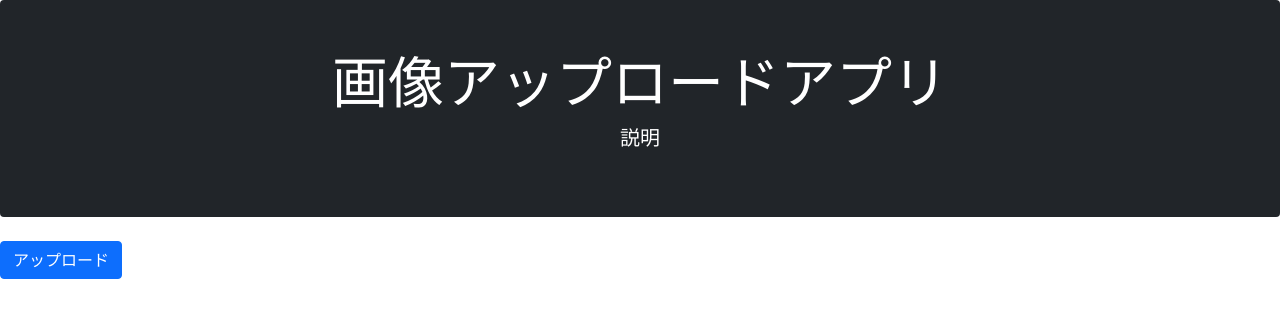
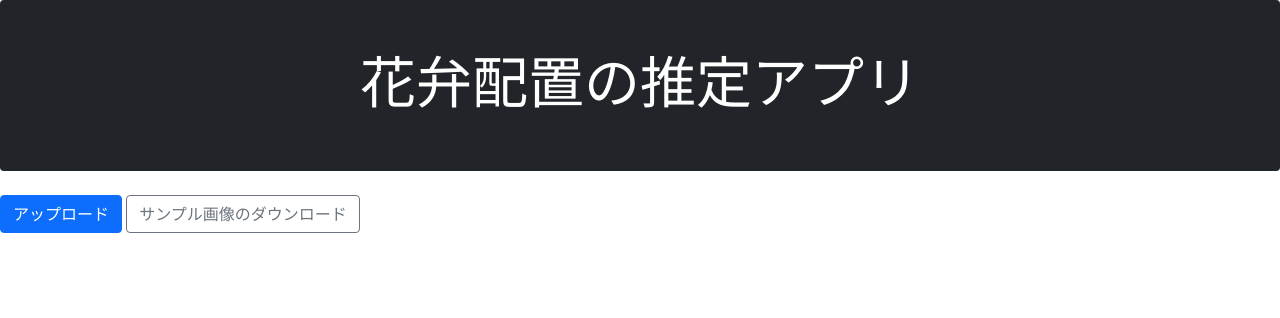
Before and after one commit to t-nakatani/flw_app, a Django app: page /home in a window 1280 px wide. Shown: the top 318 px of the page. Run offline with Django 4.2, Linux system fonts and the light colour scheme; parts of the project's set-up code (start-up, migrations or seed data) failed here and were passed over.

Commit message:
Update home header/Add sample_img url (#20)

```diff
--- a/templates/home.html
+++ b/templates/home.html
@@ -7,11 +7,13 @@
 </div>
 {% endfor %}
 <div class="text-white text-center bg-dark p-3 p-sm-5 mb-4 rounded">
-    <h1 class="display-4">画像アップロードアプリ</h1>
-    <p class="lead">説明</p>
+    <h1 class="display-4">花弁配置の推定アプリ</h1>
+    <!-- <p class="lead">花画像から花弁配置を推定するwebアプリです</p> -->
 </div>
 {% endblock %}
 
 {% block content %}
 <a href="{% url 'upload' %}" class="btn btn-primary  " tabindex="-1" role="button" aria-disabled="true">アップロード</a>
+<a href="https://drive.google.com/drive/folders/1Y0DMwsQVRCSYTmfHAKzo9uoloa1_2qBI?usp=sharing" class="btn btn-outline-secondary" tabindex="-1" role="button" aria-disabled="true">サンプル画像のダウンロード</a>
 {% endblock content %}
+<!-- () -->
```
